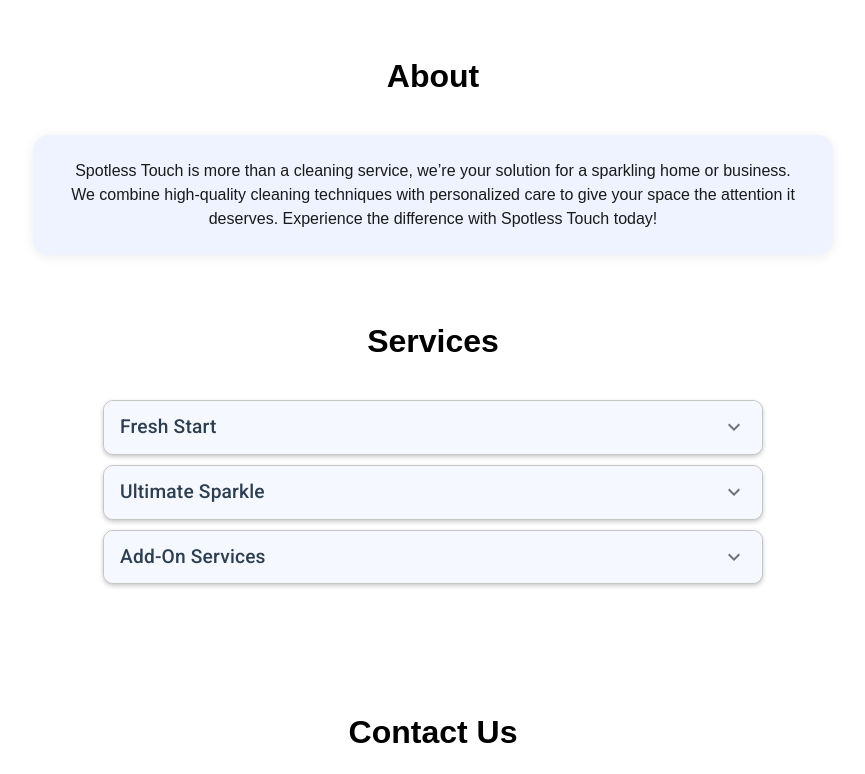
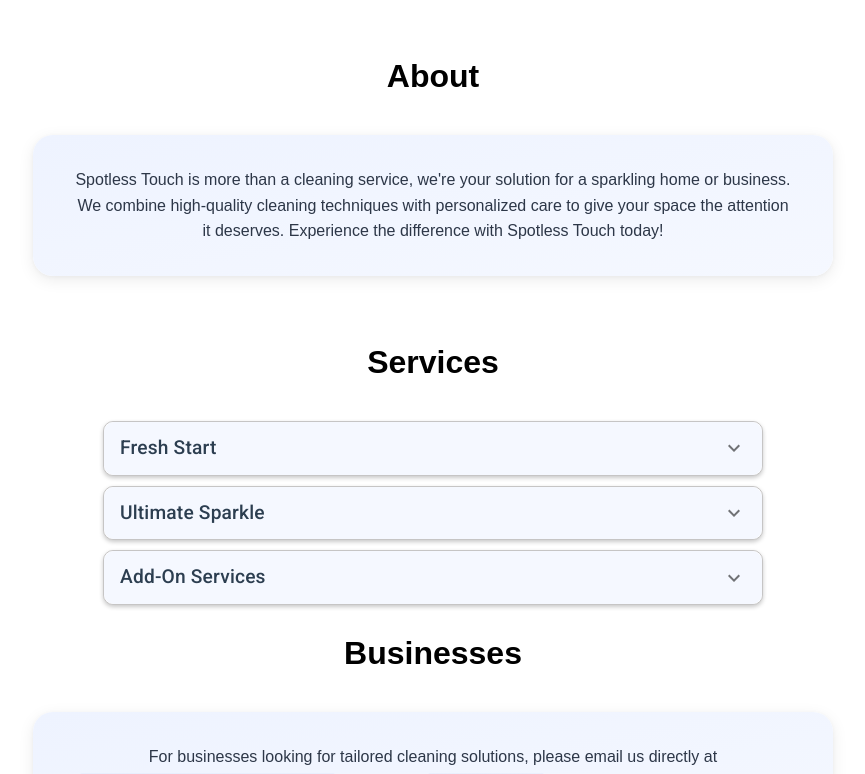
Before and after one commit to KNelTech/spotless-touch2, a React (Vite) app: page / in a window 1280 px wide. Shown: the part 642-1416 px from the top of the page, without its empty margins (207-1072 px from the left). Built offline with nearby package versions, Linux system fonts and the light colour scheme.

Commit message:
added biz text box and organized code a bit

```diff
--- a/src/App.css
+++ b/src/App.css
@@ -1,29 +1,5 @@
 main {
   padding: 20px;
-}
-
-/* .about {
-  background-color: #e8efff;
-  padding: 20px;
-  border-radius: 20px;
-  text-align: center;
-  box-shadow: 0 4px 8px rgba(0, 0, 0, 0.139);
-  margin-bottom: 40px;
-  max-width: 700px;
-  margin: 0 auto;
-  padding: 20px;
-} */
-
-.about {
-  background-color: #eef3ff; /* Lighter blue background matching image */
-  padding: 24px 32px; /* Increased padding for better spacing */
-  border-radius: 16px; /* Slightly smaller radius to match design */
-  text-align: center;
-  box-shadow: 0 2px 12px rgba(0, 0, 0, 0.08); /* Softer, more subtle shadow */
-  margin: 0 auto 48px; /* Combined margin declarations */
-  max-width: 800px; /* Slightly wider to match image */
-  line-height: 1.5; /* Better text readability */
-  color: #1a1a1a; /* Darker text for better contrast */
 }
 
 .servicesTitle {
@@ -35,3 +11,99 @@
   text-align: center;
   margin-bottom: 40px;
 }
+
+/* about section */
+
+.about {
+  background: linear-gradient(to bottom right, #eef3ff, #f5f8ff);
+  padding: 32px 40px;
+  border-radius: 20px;
+  text-align: center;
+  box-shadow: 0 4px 16px rgba(0, 0, 0, 0.08), 0 1px 4px rgba(0, 0, 0, 0.04);
+  margin: 0 auto 48px;
+  max-width: 800px;
+  line-height: 1.6;
+  color: #2d3748;
+  transition: transform 0.2s ease, box-shadow 0.2s ease;
+}
+
+.about:hover {
+  transform: translateY(-2px);
+  box-shadow: 0 6px 20px rgba(0, 0, 0, 0.1), 0 2px 6px rgba(0, 0, 0, 0.06);
+}
+
+.about strong {
+  color: #1a1a1a;
+  font-weight: 600;
+}
+
+/* business section */
+
+.business-section {
+  background: linear-gradient(to bottom right, #eef3ff, #f5f8ff);
+  padding: 32px 40px;
+  border-radius: 20px;
+  text-align: center;
+  box-shadow: 0 4px 16px rgba(0, 0, 0, 0.08), 0 1px 4px rgba(0, 0, 0, 0.04);
+  margin: 0 auto 48px;
+  max-width: 800px;
+  line-height: 1.6;
+  color: #2d3748;
+  transition: transform 0.2s ease, box-shadow 0.2s ease;
+}
+
+.business-section:hover {
+  transform: translateY(-2px);
+  box-shadow: 0 6px 20px rgba(0, 0, 0, 0.1), 0 2px 6px rgba(0, 0, 0, 0.06);
+}
+
+.business-section a {
+  color: #4a72e5;
+  text-decoration: none;
+  position: relative;
+  padding-bottom: 2px;
+  transition: color 0.2s ease;
+}
+
+.business-section a:hover {
+  color: #2d4ed8;
+}
+
+.business-section a::after {
+  content: "";
+  position: absolute;
+  width: 100%;
+  height: 1px;
+  bottom: 0;
+  left: 0;
+  background-color: currentColor;
+  transform: scaleX(0);
+  transform-origin: right;
+  transition: transform 0.3s ease;
+}
+
+.business-section a:hover::after {
+  transform: scaleX(1);
+  transform-origin: left;
+}
+
+.business-section .bizInfo {
+  display: inline-block;
+  font-family: monospace;
+  background-color: rgba(74, 114, 229, 0.05);
+  padding: 2px 8px;
+  border-radius: 4px;
+  color: #4a72e5;
+  font-weight: 500;
+  transition: all 0.2s ease;
+}
+
+.business-section .bizInfo:hover {
+  background-color: rgba(74, 114, 229, 0.1);
+  transform: translateY(-1px);
+}
+
+.business-section strong {
+  color: #1a1a1a;
+  font-weight: 600;
+}
--- a/src/App.jsx
+++ b/src/App.jsx
@@ -3,6 +3,7 @@
 import Contact from './components/contact';
 import TextBox from './components/textBox';
 import AccordionUsage from './components/accordionService';
+import { ABOUT_TEXT, BUSINESS_TEXT } from './content/textContent.jsx';
 import './App.css';
 import '@fontsource/roboto/300.css';
 import '@fontsource/roboto/400.css';
@@ -16,11 +17,14 @@
       <NavBar />
       <Billboard />
       <main>
-        <TextBox className="about" readOnly>
-        Spotless Touch is more than a cleaning service, we’re your solution for a sparkling home or business. We combine high-quality cleaning techniques with personalized care to give your space the attention it deserves. Experience the difference with Spotless Touch today!
+        <TextBox className="about" readOnly title="About">
+          {ABOUT_TEXT}
         </TextBox>
         <AccordionUsage />
-         <Contact />
+        <TextBox className="business-section" readOnly title="Businesses">
+          {BUSINESS_TEXT}
+        </TextBox>
+        <Contact />
       </main>
     </div>
   );
--- a/src/components/textBox/index.jsx
+++ b/src/components/textBox/index.jsx
@@ -3,11 +3,12 @@
 const TextBox = ({
     children,
     className = 'text-box',
-    readOnly = true
+    readOnly = true,
+    title = 'About'
 }) => {
     return (
         <>
-            <h1 className='aboutTitle' id="about">About</h1>
+            <h1 className='aboutTitle' id="about">{title}</h1>
             <div
                 className={className}
                 contentEditable={!readOnly}
@@ -20,9 +21,10 @@
 };
 
 TextBox.propTypes = {
-  children: PropTypes.string.isRequired,
-  className: PropTypes.string,
-  readOnly: PropTypes.bool,
+    children: PropTypes.string.isRequired,
+    className: PropTypes.string,
+    readOnly: PropTypes.bool,
+    title: PropTypes.string
 };
 
 export default TextBox;
--- /dev/null
+++ b/src/content/textContent.jsx
@@ -0,0 +1,17 @@
+export const ABOUT_TEXT = "Spotless Touch is more than a cleaning service, we're your solution for a sparkling home or business. We combine high-quality cleaning techniques with personalized care to give your space the attention it deserves. Experience the difference with Spotless Touch today!";
+
+export const BUSINESS_TEXT = (
+  <>
+    For businesses looking for tailored cleaning solutions, please email us directly at{' '}
+    <span className="bizInfo">
+      <a href="mailto:spotlesstouchofficial@gmail.com">
+        spotlesstouchofficial@gmail.com
+      </a>
+    </span>{' '}
+    or call us at{' '}
+    <span className="bizInfo">
+      <a href="tel:2247640228">(224)764-0228</a>
+    </span>
+    . We&apos;ll provide a customized quote to fit your specific needs.
+  </>
+);
```
